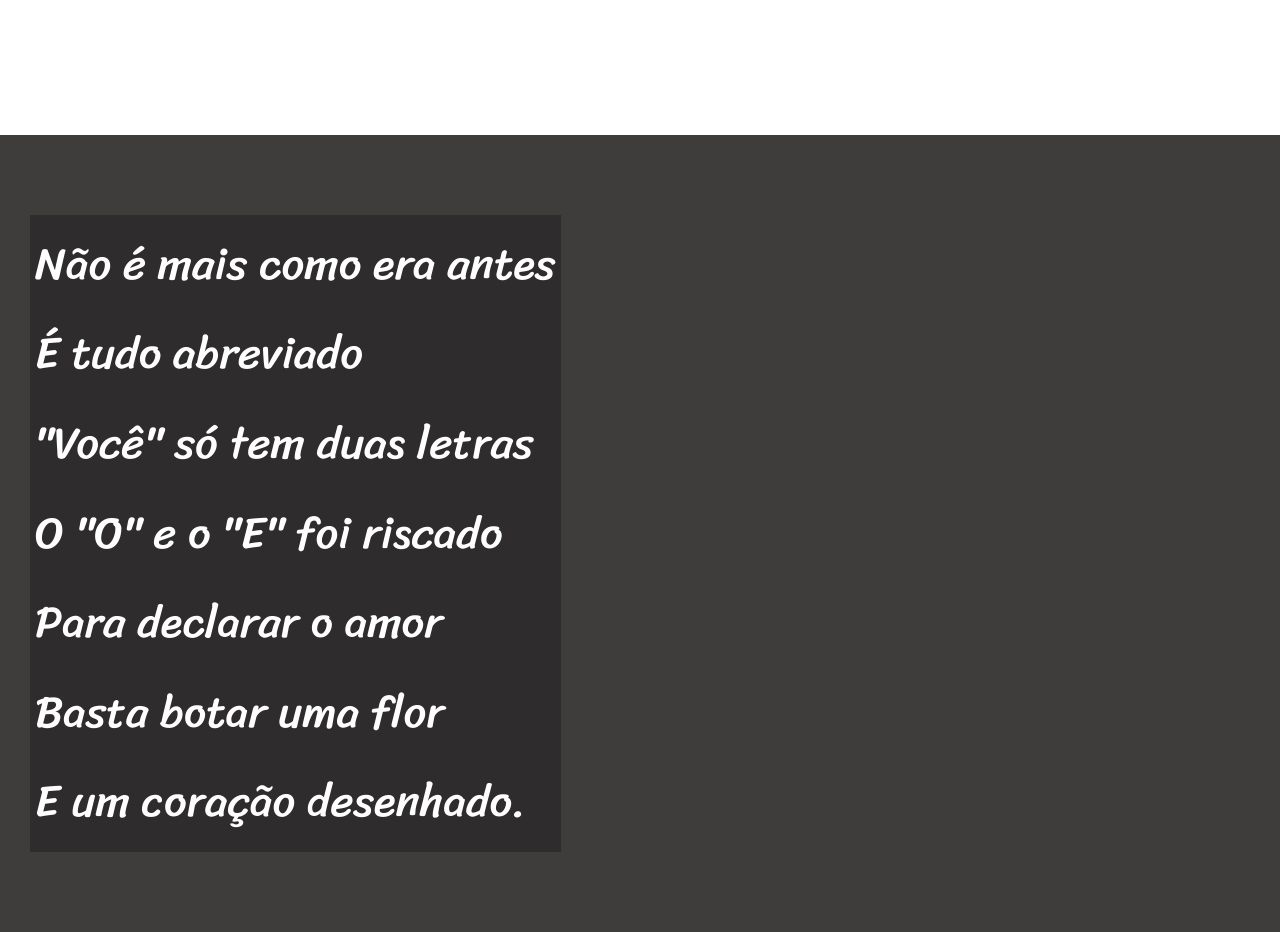
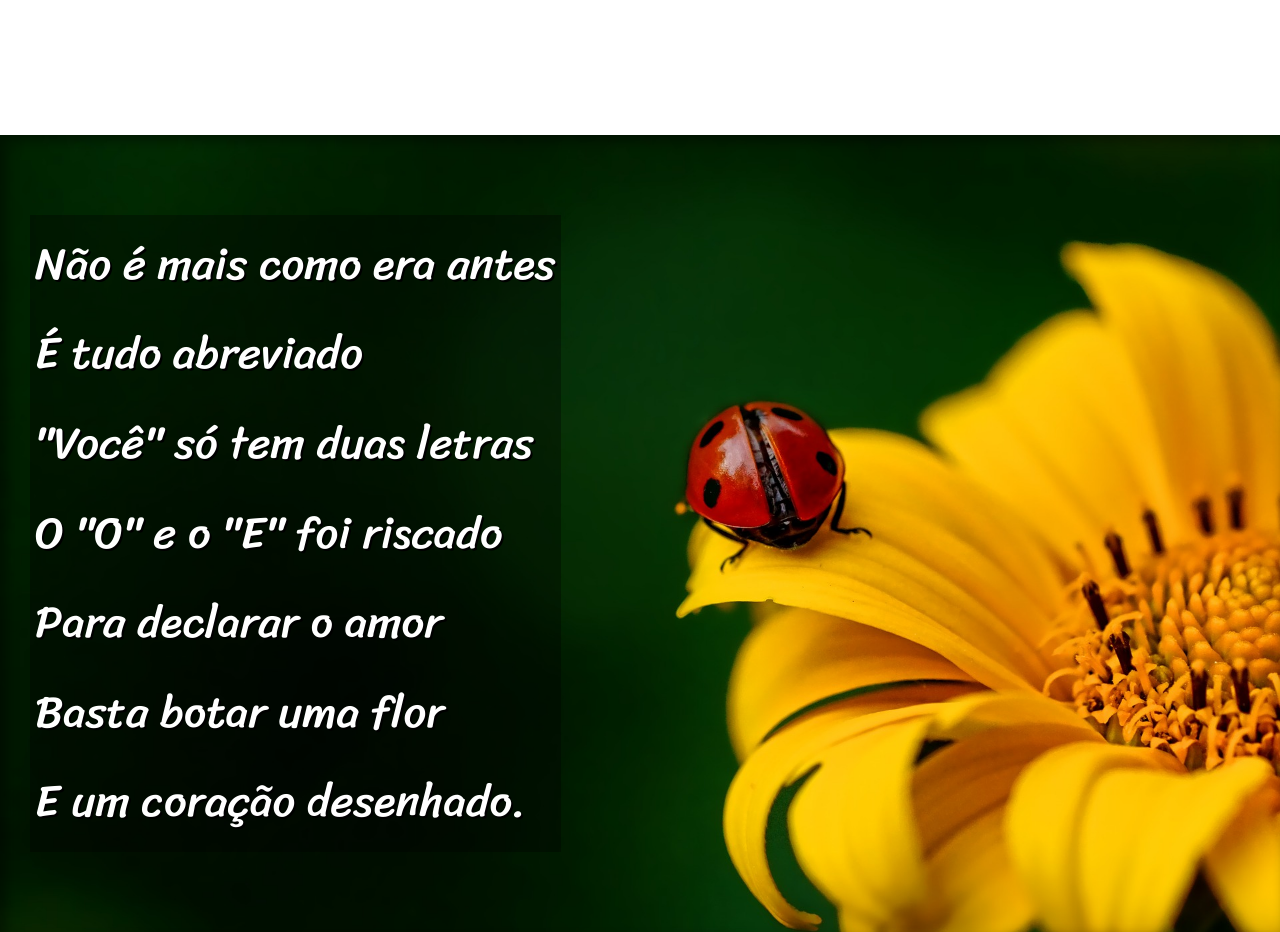
Before and after one commit to BrunoMGCardoso/html-css, a plain HTML site: page Desafios/d012/index.html in a window 1280 px wide. Shown: the part 1000-1932 px from the top of the page. Drawn offline with Linux system fonts and the light colour scheme.

Commit message:
atualizaçao de estilo

```diff
--- a/Desafios/d012/estilos/style.css
+++ b/Desafios/d012/estilos/style.css
@@ -39,7 +39,6 @@ header > p {
 header a, footer a {
     color: white;
     text-decoration: none;
-    font-weight: ;
 }
 
 header a:hover, footer a:hover {
@@ -67,12 +66,25 @@ section.normal {
 section.imagem {
     background-color: rgb(63, 60, 60);
     color: white;
+    box-shadow: inset 6px 6px 13px 0px rgba(0, 0, 0, 0.432);
+    background-size: cover;
+    background-attachment: fixed;
+}
+
+section#img01 {
+    background-image: url('../imagens/background001.jpg');
+    background-position: right center;
+}
+
+section#img02 {
+    background-image: url('../imagens/background002.jpg');
 }
 
 section.imagem > p {
-    background-color: rgba(0, 0, 0, 0.267);
+    background-color: rgba(0, 0, 0, 0.342);
     display: inline-block;
     padding: 5px;
+    text-shadow: 2px 2px 0px black;
 }
 
 footer {
```
